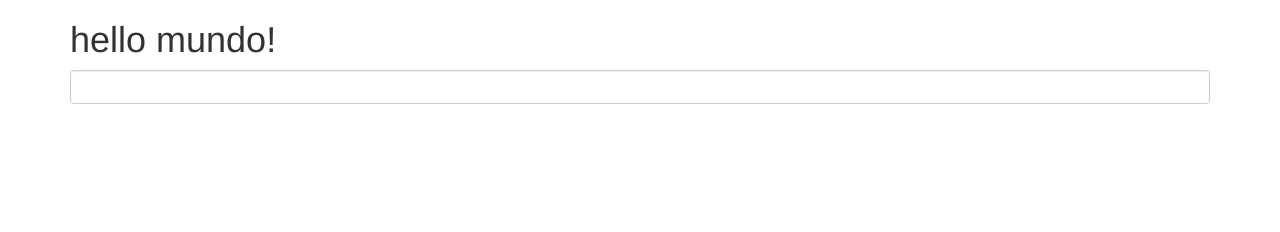
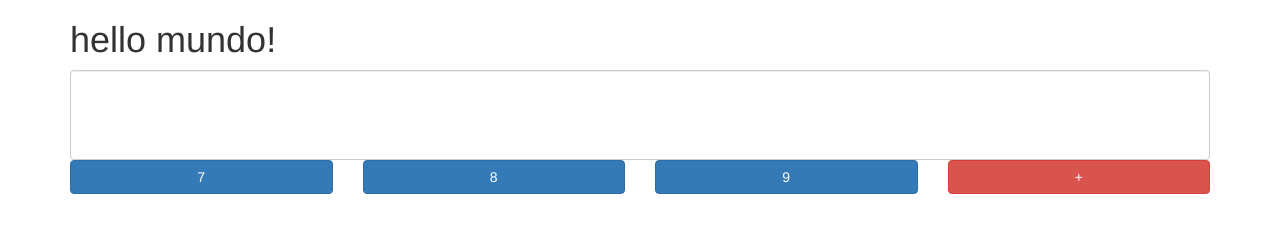
Before and after one commit to EliRS/appExemplo, a website: page www/index.html in a window 1280 px wide. Drawn offline with Linux system fonts and the light colour scheme.

Commit message:
Alteração css, criação dos buttons

```diff
--- a/www/css/style.css
+++ b/www/css/style.css
@@ -1 +1,5 @@
 /**/
+.display{
+  height:90px;
+  font-size:70px;
+}
--- a/www/index.html
+++ b/www/index.html
@@ -24,9 +24,24 @@
         <h1>hello mundo!</h1>
       </div>
     </div>
+
     <div class="row">
       <div class="col-xs-12">
-        <input type="text" class="form-control">
+        <input type="text" class="form-control display">
+      </div>
+    </div>
+    <div class="row">
+      <div class="col-xs-3">
+        <button class="btn btn-primary btn-block">7</button>
+      </div>
+      <div class="col-xs-3">
+        <button class="btn btn-primary btn-block">8</button>
+      </div>
+      <div class="col-xs-3">
+        <button class="btn btn-primary btn-block">9</button>
+      </div>
+      <div class="col-xs-3">
+        <button class="btn btn-danger btn-block">+</button>
       </div>
     </div>
   </div>
```
